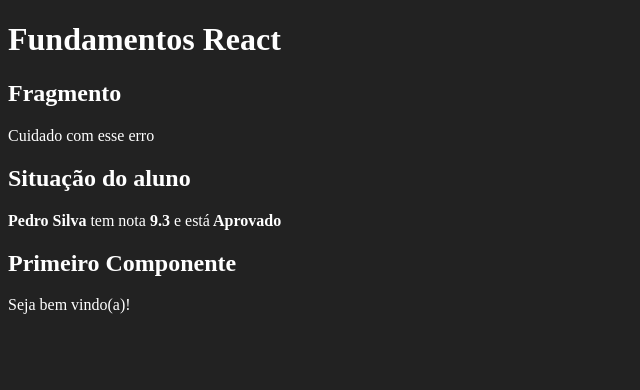
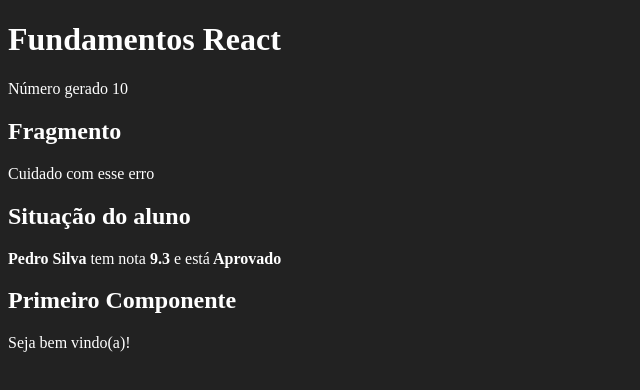
Before and after one commit to ebersc/ReactJS, a React (Create React App) app in the folder fundamentos-react/: page / in a window 1280 px wide. Shown: the top 390 px of the page, without its empty margins (0-640 px from the left). Built offline with nearby package versions, Linux system fonts and the light colour scheme.

Commit message:
Desafio numero aleatorio

```diff
--- /dev/null
+++ b/fundamentos-react/src/Aleatorio.jsx
@@ -0,0 +1,16 @@
+import React from "react";
+
+export default function Aleatorio(props) {
+    let maior = props.maior;
+    let menor = props.menor;
+
+    return(
+        <div>Número gerado {getRandom(menor, maior)}</div>
+    );
+}
+
+function getRandom(min, max){
+    min = Math.ceil(min);
+    max = Math.floor(max);
+    return Math.floor(Math.random() * (max - min + 1)) + min;
+}
--- a/fundamentos-react/src/App.jsx
+++ b/fundamentos-react/src/App.jsx
@@ -3,10 +3,12 @@
 import Primeiro from './components/basicos/Primeiro'
 import ComParametro from './components/basicos/ComParametro'
 import Fragmento from './components/basicos/Fragmento'
+import Aleatorio from "./Aleatorio"
 
 export default _ =>
     <div id="app">
         <h1>Fundamentos React</h1>
+        <Aleatorio maior={10} menor={1}></Aleatorio>
         <Fragmento></Fragmento>
         <ComParametro
             titulo="Situação do aluno"
```
